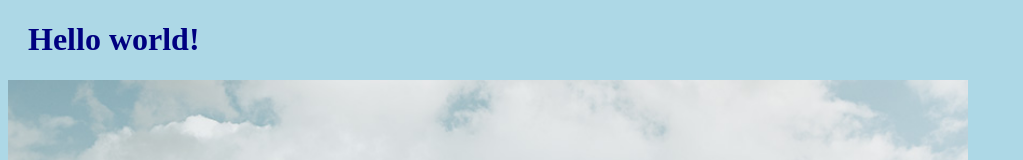
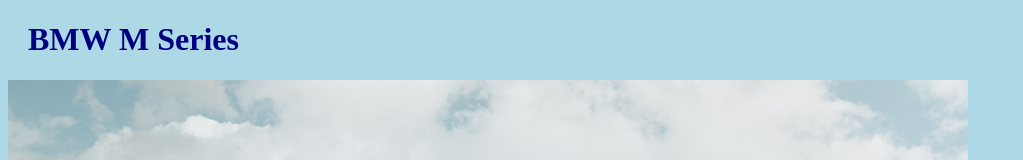
Before and after one commit to aravind518398/aravind518398.github.io, a plain HTML site: page index.html in a window 1280 px wide. Shown: the top 160 px of the page, without its empty margins (0-1023 px from the left). Drawn offline with Linux system fonts and the light colour scheme.

Commit message:
Update index.html Change Hello world to BMW M Series

```diff
--- a/index.html
+++ b/index.html
@@ -3,11 +3,11 @@
   <head>
     <meta charset="UTF-8" />
     <meta name="viewport" content="width=device-width, initial-scale=1.0" />
-    <title>Hello World!</title>
+    <title>Car Series</title>
     <link rel="stylesheet" href="bluestyle.css" />
   </head>
   <body>
-    <h1>Hello world!</h1>
+    <h1>BMW M Series</h1>
     <div>
       <img
         src="/bmw-m-series-seo-overview-ms-04.jpg"
```
